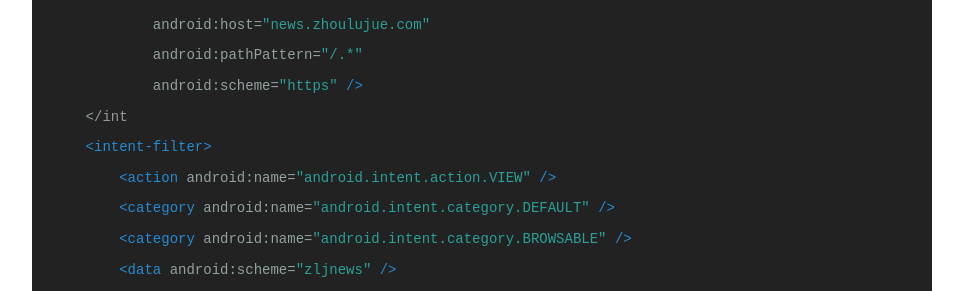
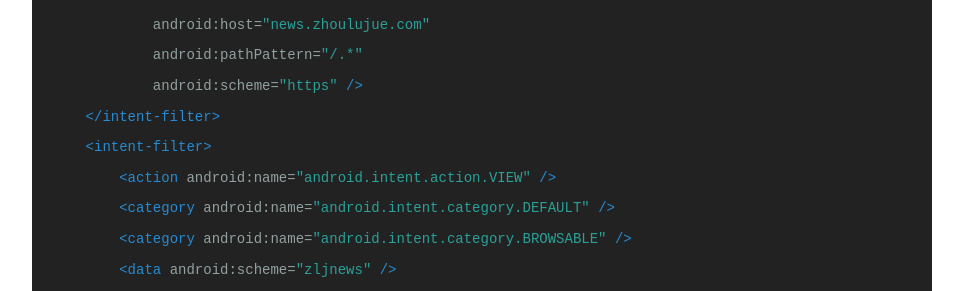
Before and after one commit to zhoulujue/zhoulujue.github.io, a Jekyll site: the page built from _posts/2018-4-10-DeepLink-On-Android.md, in a window 1280 px wide and 900 px high, scrolled down 3651 px. Shown: the part 151-442 px from the top of the window, without its empty margins (158-1121 px from the left). Built offline with Jekyll 4.4.1, drawn with Linux system fonts in a browser that asks for light colours; comment, search, counter and statistics services are not loaded.

Commit message:
Add missing XML enclosing tag.

```diff
--- a/_posts/2018-4-10-DeepLink-On-Android.md
+++ b/_posts/2018-4-10-DeepLink-On-Android.md
@@ -135,7 +135,7 @@ App，例如在 iOS 早期没有 UniversalLink 的时候，大家这样来唤起
             android:host="news.zhoulujue.com"
             android:pathPattern="/.*"
             android:scheme="https" />
-    </int
+    </intent-filter>
     <intent-filter>
         <action android:name="android.intent.action.VIEW" />
         <category android:name="android.intent.category.DEFAULT" />
```
